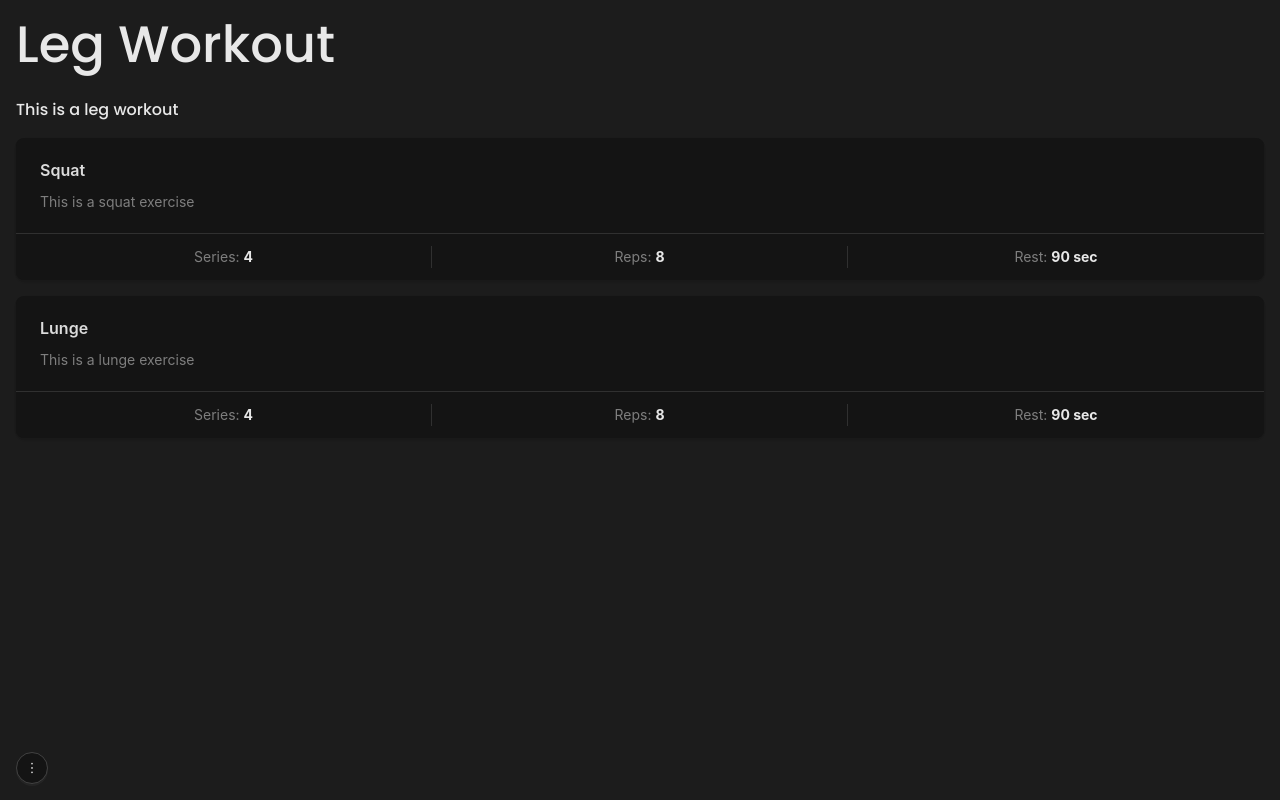
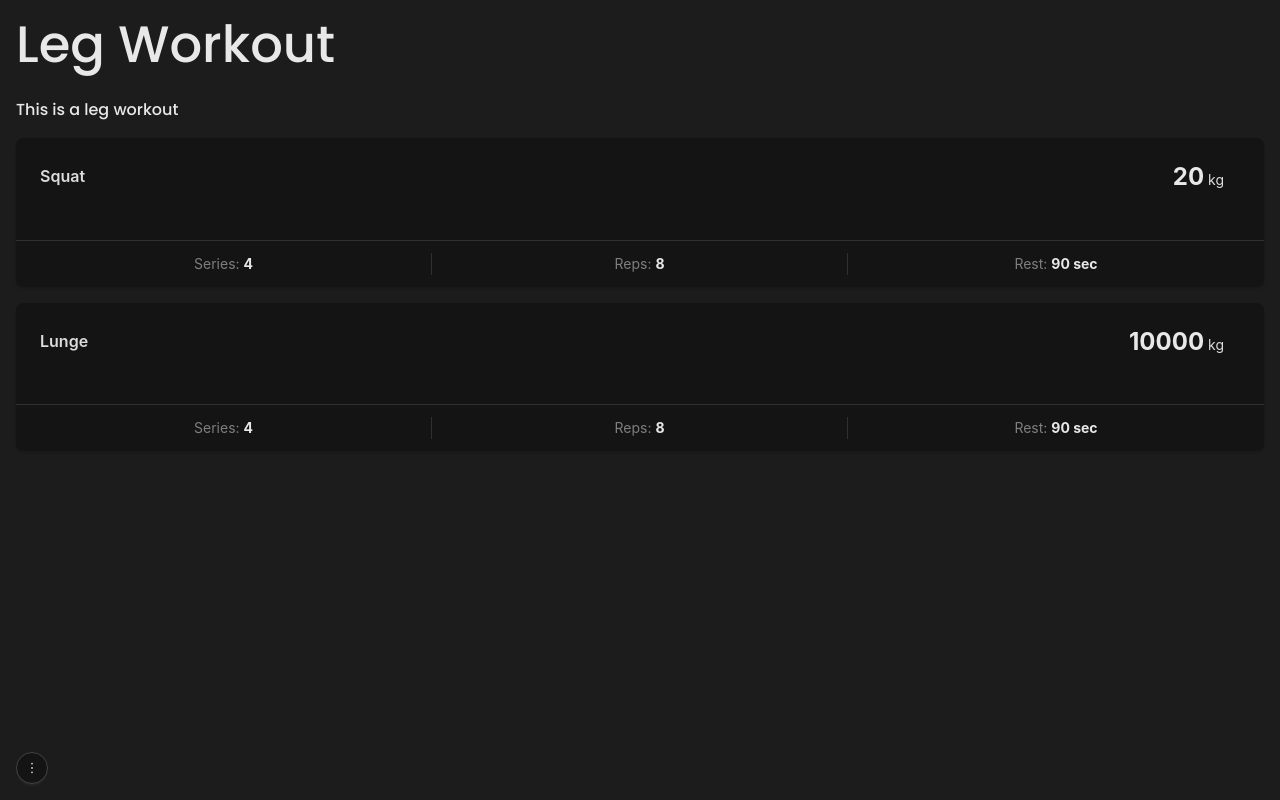
Before and after one commit to ksaphier/trainerapp-ui, a Vue app: page /workout/1 in a window 1280 px wide. Built offline with nearby package versions, Linux system fonts and the light colour scheme.

Commit message:
exercise workout relationship card animations

```diff
--- /dev/null
+++ b/public/testdata/exercises.json
@@ -0,0 +1,34 @@
+{
+  "exercises": [
+    {
+      "id": "1",
+      "title": "Squat",
+      "description": "This is a squat exercise"
+    },
+    {
+      "id": "2",
+      "title": "Lunge",
+      "description": "The lunge is a dynamic lower-body exercise that enhances strength, balance, and flexibility. Starting in a split stance, the exerciser lowers their body until the back knee nearly touches the floor, with the front thigh parallel to the ground, ensuring even weight distribution between both legs. The movement concludes by pushing through the heel of the front foot to return to the starting position. This exercise targets the quadriceps, hamstrings, glutes, and core, making it ideal for building muscle and improving posture."
+    },
+    {
+      "id": "3",
+      "title": "Bicep Curl",
+      "description": "This is a bicep curl exercise"
+    },
+    {
+      "id": "4",
+      "title": "Tricep Dip",
+      "description": "This is a tricep dip exercise"
+    },
+    {
+      "id": "5",
+      "title": "Push Up",
+      "description": "This is a push up exercise"
+    },
+    {
+      "id": "6",
+      "title": "Pull Up",
+      "description": "This is a pull up exercise"
+    }
+  ]
+}
--- a/public/testdata/workoutExercises.json
+++ b/public/testdata/workoutExercises.json
@@ -1,28 +1,52 @@
 {
   "workoutExercises": [
     {
-      "id": "1",
-      "title": "Squat",
-      "description": "This is a squat exercise",
-      "workoutId": "1"
+      "workoutId": "1",
+      "exerciseId": "1",
+      "series": 4,
+      "reps": 8,
+      "restTime": 90,
+      "weight": 20
     },
     {
-      "id": "2",
-      "title": "Lunge",
-      "description": "This is a lunge exercise",
-      "workoutId": "1"
+      "workoutId": "1",
+      "exerciseId": "2",
+      "series": 4,
+      "reps": 8,
+      "restTime": 90,
+      "weight": 10000
     },
     {
-      "id": "3",
-      "title": "Bicep Curl",
-      "description": "This is a bicep curl exercise",
-      "workoutId": "2"
+      "workoutId": "2",
+      "exerciseId": "3",
+      "series": 3,
+      "reps": 10,
+      "restTime": 60,
+      "weight": 20
     },
     {
-      "id": "4",
-      "title": "Tricep Dip",
-      "description": "This is a tricep dip exercise",
-      "workoutId": "2"
+      "workoutId": "2",
+      "exerciseId": "4",
+      "series": 3,
+      "reps": 10,
+      "restTime": 60,
+      "weight": 20
+    },
+    {
+      "workoutId": "2",
+      "exerciseId": "5",
+      "series": 3,
+      "reps": 10,
+      "restTime": 60,
+      "weight": 20
+    },
+    {
+      "workoutId": "2",
+      "exerciseId": "6",
+      "series": 3,
+      "reps": 10,
+      "restTime": 60,
+      "weight": 20
     }
   ]
 }
--- a/src/components/ExerciseCard.vue
+++ b/src/components/ExerciseCard.vue
@@ -1,6 +1,27 @@
 <template>
-  <a-card hoverable :bordered="false">
-    <a-card-meta :title="title" :description="description"> </a-card-meta>
+  <a-card
+    hoverable
+    :bordered="false"
+    @click="activeKey = activeKey.includes('1') ? [] : ['1']"
+  >
+    <a-card-meta :title="title">
+      <template #avatar>
+        <div class="weight-container">
+          <b class="weight">{{ weight }}</b> kg
+        </div>
+      </template>
+    </a-card-meta>
+    <a-collapse
+      v-model:activeKey="activeKey"
+      ghost
+      style="pointer-events: none; height: auto; min-height: min-content"
+    >
+      <a-collapse-panel key="1" :showArrow="false">
+        <p>
+          {{ description }}
+        </p>
+      </a-collapse-panel>
+    </a-collapse>
     <template #actions>
       <span
         >Series: <b>{{ series }}</b></span
@@ -16,16 +37,37 @@
 </template>
 
 <script setup lang="ts">
+import { ref } from "vue";
 defineProps({
   title: { type: String, default: "Title" },
   description: { type: String, default: "Description" },
   series: { type: Number, default: 4 },
   reps: { type: Number, default: 8 },
   rest: { type: Number, default: 90 },
+  weight: { type: Number, default: 60 },
 });
+
+const activeKey = ref(["0"]);
 </script>
 <style scoped>
 b {
   color: var(--text-color);
 }
+
+.weight-container {
+  display: inline-block;
+  width: fit-content; /* or any fixed width you prefer */
+  text-align: end;
+}
+
+.weight {
+  font-size: 1.5rem;
+}
+.ant-card-meta {
+  align-items: center;
+  flex-direction: row-reverse;
+}
+.ant-collapse-content-box > p {
+  margin: 0px;
+}
 </style>
--- a/src/store/workoutStore.ts
+++ b/src/store/workoutStore.ts
@@ -15,20 +15,38 @@ export const useWorkoutStore = defineStore("workout", () => {
   async function fetchWorkoutExercises(id: string) {
     try {
       const workoutResponse = await fetch("/testdata/workouts.json");
-      const exercisesResponse = await fetch("/testdata/workoutExercises.json");
+      const exercisesResponse = await fetch("/testdata/exercises.json");
+      const workoutExercisesResponse = await fetch(
+        "/testdata/workoutExercises.json"
+      );
 
       const workoutData = await workoutResponse.json();
       const exercisesData = await exercisesResponse.json();
+      const workoutExercisesData = await workoutExercisesResponse.json();
 
       const selectedWorkout = workoutData.workouts.find(
         (workout: Workout) => workout.id === id
       );
       if (selectedWorkout) {
+        const workoutExercises = workoutExercisesData.workoutExercises.filter(
+          (workoutExercise: any) => workoutExercise.workoutId === id
+        );
+        const exercises = workoutExercises.map((workoutExercise: any) => {
+          const exercise = exercisesData.exercises.find(
+            (exercise: Exercise) => exercise.id === workoutExercise.exerciseId
+          );
+          return {
+            ...exercise,
+            series: workoutExercise.series,
+            reps: workoutExercise.reps,
+            restTime: workoutExercise.restTime,
+            weight: workoutExercise.weight,
+          };
+        });
+
         currentWorkout.value = {
           ...selectedWorkout,
-          exercises: exercisesData.workoutExercises.filter(
-            (exercise: Exercise) => exercise.workoutId === id
-          ),
+          exercises,
         };
       }
     } catch (error) {
--- a/src/types.ts
+++ b/src/types.ts
@@ -7,7 +7,10 @@ export interface Exercise {
   id: string;
   title: string;
   description: string;
-  workoutId: string;
+  series: number;
+  reps: number;
+  rest: number;
+  weight: number;
 }
 export interface CurrentWorkout extends Workout {
   exercises: Exercise[];
--- a/src/views/WorkoutDetails.vue
+++ b/src/views/WorkoutDetails.vue
@@ -2,14 +2,18 @@
   <div>
     <h1>{{ workout?.title }}</h1>
     <p>{{ workout?.description }}</p>
-    <div style="display: flex; flex-direction: column; gap: 1rem">
-      <div v-for="exercise in workout?.exercises" :key="exercise.id">
-        <ExerciseCard
-          :title="exercise.title"
-          :description="exercise.description"
-        />
-      </div>
-    </div>
+    <TransitionGroup name="list" tag="div">
+      <ExerciseCard
+        v-for="exercise in workout?.exercises"
+        :key="exercise.id"
+        :title="exercise.title"
+        :description="exercise.description"
+        :series="exercise.series"
+        :reps="exercise.reps"
+        :rest="exercise.rest"
+        :weight="exercise.weight"
+      />
+    </TransitionGroup>
   </div>
 </template>
 <script setup lang="ts">
@@ -27,3 +31,26 @@ onMounted(() => {
 
 const workout = computed(() => store.currentWorkout);
 </script>
+
+<style>
+.list-move,
+.list-enter-active,
+.list-leave-active {
+  transition: all 0.5s ease;
+}
+
+.list-enter-from,
+.list-leave-to {
+  opacity: 0;
+  transform: translateY(100%);
+}
+
+.list-leave-active {
+  position: absolute;
+}
+p + div {
+  display: flex;
+  flex-direction: column;
+  gap: 1rem;
+}
+</style>
--- a/src/views/Workouts.vue
+++ b/src/views/Workouts.vue
@@ -1,7 +1,8 @@
 <template>
   <div>
     <h1>Workouts</h1>
-    <div style="display: flex; flex-direction: column; gap: 1rem">
+    <!-- <div style="display: flex; flex-direction: column; gap: 1rem"> -->
+    <TransitionGroup name="list" tag="div">
       <router-link
         v-for="workout in workouts"
         :key="workout.id"
@@ -12,7 +13,8 @@
           :description="workout.description"
         />
       </router-link>
-    </div>
+    </TransitionGroup>
+    <!-- </div> -->
   </div>
 </template>
 
@@ -25,11 +27,32 @@ const store = useWorkoutStore();
 
 onMounted(() => {
   store.fetchWorkouts();
+  store.currentWorkout = null;
 });
 
 const workouts = computed(() => store.workouts);
 </script>
 <style scoped>
+.list-move,
+.list-enter-active,
+.list-leave-active {
+  transition: all 0.5s ease;
+}
+
+.list-enter-from,
+.list-leave-to {
+  opacity: 0;
+  transform: translateY(100%);
+}
+
+.list-leave-active {
+  position: absolute;
+}
+h1 + div {
+  display: flex;
+  flex-direction: column;
+  gap: 1rem;
+}
 a {
   text-decoration: none;
   color: inherit;
```
